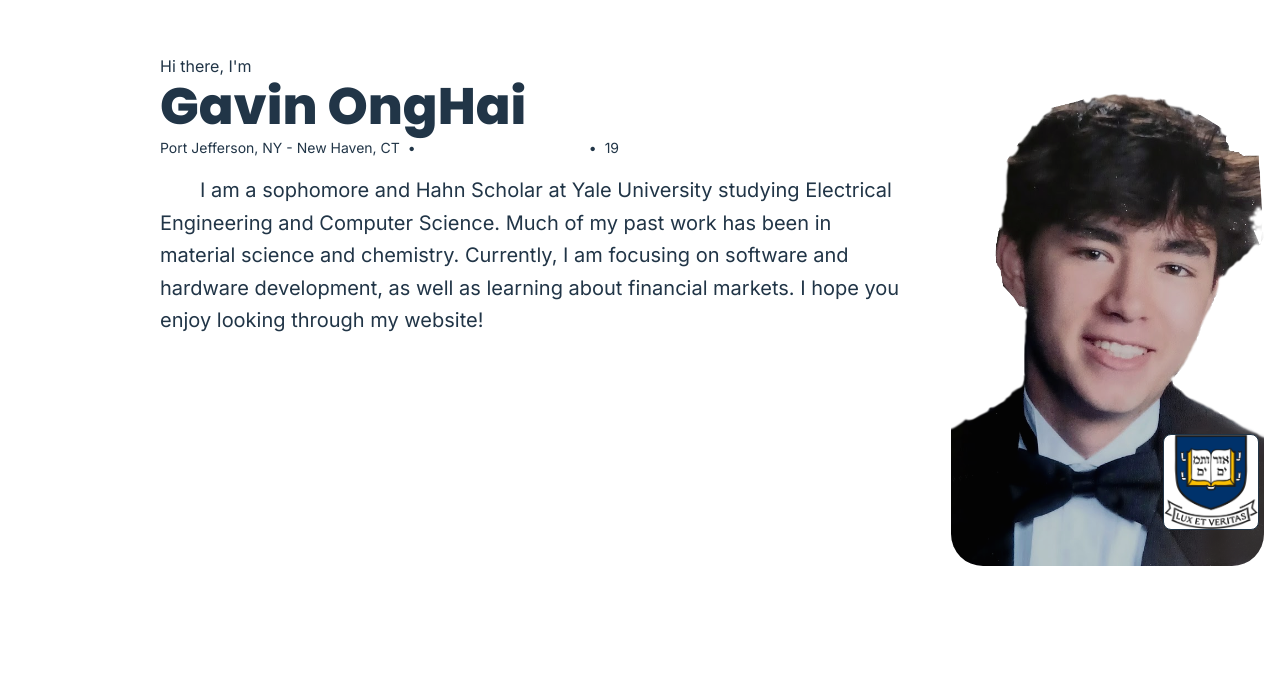
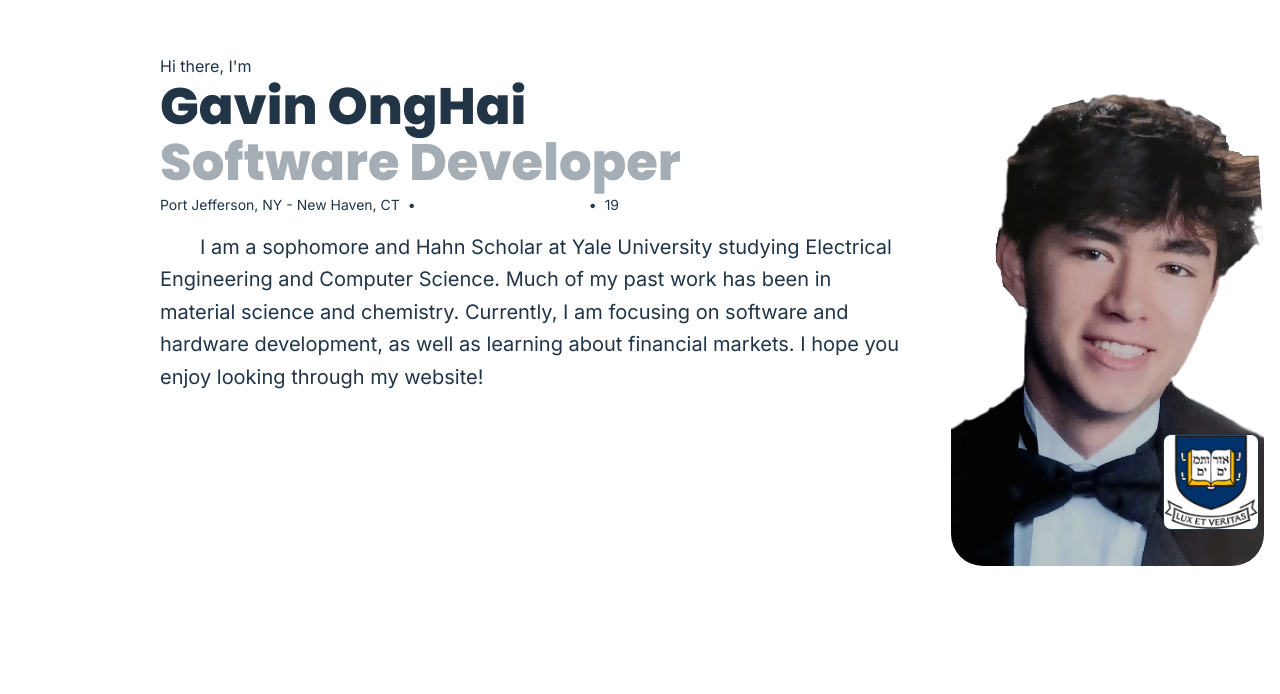
Before and after one commit to onghaig/onghaig.github.io, a React (Vite) app: page / in a window 1280 px wide. Shown: the part 106-800 px from the top of the page. Built offline with nearby package versions, Linux system fonts and the light colour scheme.

Commit message:
added about me word cycler

```diff
--- a/src/components/aboutme.tsx
+++ b/src/components/aboutme.tsx
@@ -1,4 +1,36 @@
 import MyFace from "./myface";
+import { useEffect, useState } from "react";
+import { AnimatePresence, motion } from "framer-motion";
+
+function CycleText() {
+  const words = ["Software Developer", "Student", "Researcher", "Hahn Scholar"];
+  const [index, setIndex] = useState(0);
+  const total = words.length;
+
+  useEffect(() => {
+    const interval = setInterval(() => {
+      setIndex((current) => (current + 1) % total);
+    }, 1300);
+    return () => clearInterval(interval);
+  }, [total]);
+
+    return (
+    <span className="inline-block"> {/* Ensure the span is inline-block for proper alignment */}
+      <AnimatePresence mode="wait">
+        <motion.h1
+          key={`words_${index}`} // Key is important to trigger animation on change
+          initial={{ opacity: 0, y: 30 }}
+          animate={{ opacity: 1, y: 0 }}
+          exit={{ opacity: 0, y: -30 }}
+          transition={{ duration: 0.08 }} // Customize your animation transition
+          className="inline-block font-bold text-3xl lg:text-4xl" // Align styles with your h1
+        >
+          {words[index]}
+        </motion.h1>
+      </AnimatePresence>
+    </span>
+  );
+}
 
 export default function AboutMe() {
   return (
@@ -8,6 +40,9 @@ export default function AboutMe() {
             Hi there, I'm
           </p>
           <h1 className="text-3xl lg:text-4xl font-bold">Gavin OngHai</h1>
+          <div className="opacity-40">
+          <CycleText/>
+          </div>
         <div className="flex flex-wrap gap-2 text-sm font-extralight mt-1">
           <span>Port Jefferson, NY <span>-</span> New Haven, CT</span>
           <span>•</span>
```
